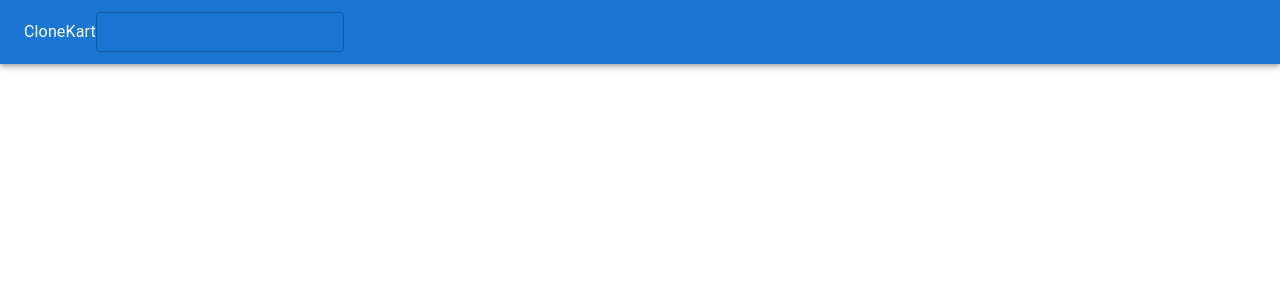
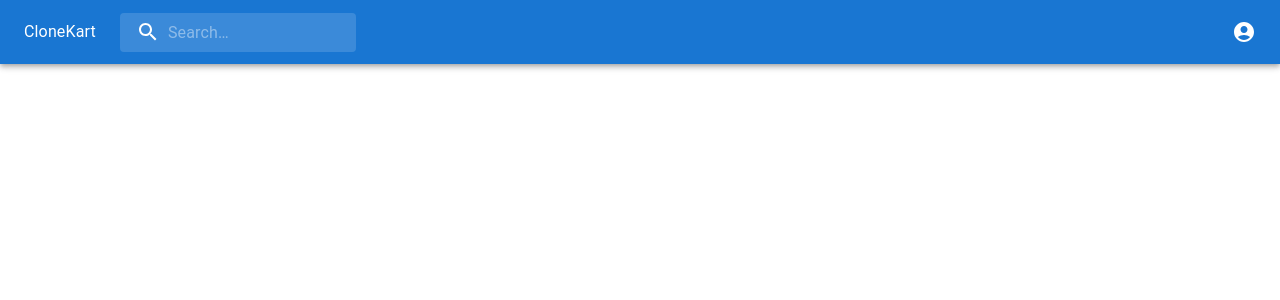
Before and after one commit to bibhorkumar/cloneKart, a React (Create React App) app: page / in a window 1280 px wide. Shown: the top 300 px of the page. Built offline with nearby package versions, Linux system fonts and the light colour scheme.

Commit message:
navbar done

```diff
--- a/package.json
+++ b/package.json
@@ -5,13 +5,16 @@
   "dependencies": {
     "@emotion/react": "^11.11.1",
     "@emotion/styled": "^11.11.0",
+    "@mui/icons-material": "^5.14.3",
     "@mui/material": "^5.14.5",
+    "@mui/styled-engine-sc": "^5.12.0",
     "@testing-library/jest-dom": "^5.17.0",
     "@testing-library/react": "^13.4.0",
     "@testing-library/user-event": "^13.5.0",
     "react": "^18.2.0",
     "react-dom": "^18.2.0",
     "react-scripts": "5.0.1",
+    "styled-components": "^5.3.11",
     "web-vitals": "^2.1.4"
   },
   "scripts": {
--- a/src/App.js
+++ b/src/App.js
@@ -1,16 +1,181 @@
-import logo from './logo.svg';
+import * as React from 'react';
 import './App.css';
-import { AppBar, Icon, SvgIcon, TextField, Toolbar, Typography } from '@mui/material';
+import { styled, alpha } from '@mui/material/styles';
+import InputBase from '@mui/material/InputBase';
+import SearchIcon from '@mui/icons-material/Search';
+import Box from '@mui/material/Box';
+import AccountCircle from '@mui/icons-material/AccountCircle';
+import IconButton from '@mui/material/IconButton';
+import MenuItem from '@mui/material/MenuItem';
+import Menu from '@mui/material/Menu';
+import MoreIcon from '@mui/icons-material/MoreVert';
+import { AppBar, Toolbar, Typography } from '@mui/material';
 
 function App() {
+
+  const Search = styled('div')(({ theme }) => ({
+    position: 'relative',
+    borderRadius: theme.shape.borderRadius,
+    backgroundColor: alpha(theme.palette.common.white, 0.15),
+    '&:hover': {
+      backgroundColor: alpha(theme.palette.common.white, 0.25),
+    },
+    marginRight: theme.spacing(2),
+    marginLeft: 0,
+    width: '100%',
+    [theme.breakpoints.up('sm')]: {
+      marginLeft: theme.spacing(3),
+      width: 'auto',
+    },
+  }));
+
+  const SearchIconWrapper = styled('div')(({ theme }) => ({
+    padding: theme.spacing(0, 2),
+    height: '100%',
+    position: 'absolute',
+    pointerEvents: 'none',
+    display: 'flex',
+    alignItems: 'center',
+    justifyContent: 'center',
+  }));
+
+  const StyledInputBase = styled(InputBase)(({ theme }) => ({
+    color: 'inherit',
+    '& .MuiInputBase-input': {
+      padding: theme.spacing(1, 1, 1, 0),
+      // vertical padding + font size from searchIcon
+      paddingLeft: `calc(1em + ${theme.spacing(4)})`,
+      transition: theme.transitions.create('width'),
+      width: '100%',
+      [theme.breakpoints.up('md')]: {
+        width: '20ch',
+      },
+    },
+  }));
+
+  const [anchorEl, setAnchorEl] = React.useState(null);
+  const [mobileMoreAnchorEl, setMobileMoreAnchorEl] = React.useState(null);
+
+  const isMenuOpen = Boolean(anchorEl);
+  const isMobileMenuOpen = Boolean(mobileMoreAnchorEl);
+
+  const handleProfileMenuOpen = (event) => {
+    setAnchorEl(event.currentTarget);
+  };
+
+  const handleMobileMenuClose = () => {
+    setMobileMoreAnchorEl(null);
+  };
+
+  const handleMenuClose = () => {
+    setAnchorEl(null);
+    handleMobileMenuClose();
+  };
+
+  const handleMobileMenuOpen = (event) => {
+    setMobileMoreAnchorEl(event.currentTarget);
+  };
+
+  const menuId = 'primary-search-account-menu';
+  const renderMenu = (
+    <Menu
+      anchorEl={anchorEl}
+      anchorOrigin={{
+        vertical: 'top',
+        horizontal: 'right',
+      }}
+      id={menuId}
+      keepMounted
+      transformOrigin={{
+        vertical: 'top',
+        horizontal: 'right',
+      }}
+      open={isMenuOpen}
+      onClose={handleMenuClose}
+    >
+      <MenuItem onClick={handleMenuClose}>Profile</MenuItem>
+      <MenuItem onClick={handleMenuClose}>My account</MenuItem>
+    </Menu>
+  );
+
+  const mobileMenuId = 'primary-search-account-menu-mobile';
+  const renderMobileMenu = (
+    <Menu
+      anchorEl={mobileMoreAnchorEl}
+      anchorOrigin={{
+        vertical: 'top',
+        horizontal: 'right',
+      }}
+      id={mobileMenuId}
+      keepMounted
+      transformOrigin={{
+        vertical: 'top',
+        horizontal: 'right',
+      }}
+      open={isMobileMenuOpen}
+      onClose={handleMobileMenuClose}
+    >
+      <MenuItem onClick={handleProfileMenuOpen}>
+        <IconButton
+          size="large"
+          aria-label="account of current user"
+          aria-controls="primary-search-account-menu"
+          aria-haspopup="true"
+          color="inherit"
+        >
+          <AccountCircle />
+        </IconButton>
+        <p>Profile</p>
+      </MenuItem>
+    </Menu>
+  );
+
   return (
     <div className="App">
+      <Box sx={{ flexGrow: 1 }}>
       <AppBar position='static'>
         <Toolbar>
           <Typography>CloneKart</Typography>
-          <TextField id='search-bar' variant='outlined' size='small'></TextField>
+          <Search>
+            <SearchIconWrapper>
+              <SearchIcon />
+            </SearchIconWrapper>
+            <StyledInputBase
+              placeholder="Search…"
+              inputProps={{ 'aria-label': 'search' }}
+            />
+          </Search>
+          <Box sx={{ flexGrow: 1 }} />
+          <Box sx={{ display: { xs: 'none', md: 'flex' } }}>
+          <IconButton
+              size="large"
+              edge="end"
+              aria-label="account of current user"
+              aria-controls={menuId}
+              aria-haspopup="true"
+              onClick={handleProfileMenuOpen}
+              color="inherit"
+            >
+              <AccountCircle />
+            </IconButton>
+          </Box>
+          <Box sx={{ display: { xs: 'flex', md: 'none' } }}>
+            <IconButton
+              size="large"
+              aria-label="show more"
+              aria-controls={mobileMenuId}
+              aria-haspopup="true"
+              onClick={handleMobileMenuOpen}
+              color="inherit"
+            >
+              <MoreIcon />
+            </IconButton>
+          </Box>
         </Toolbar>
       </AppBar>
+      {renderMobileMenu}
+      {renderMenu}
+      </Box>
     </div>
   );
 }
```
Also changed, not shown: 1 other file (tests, documents, lock files or other folders).
